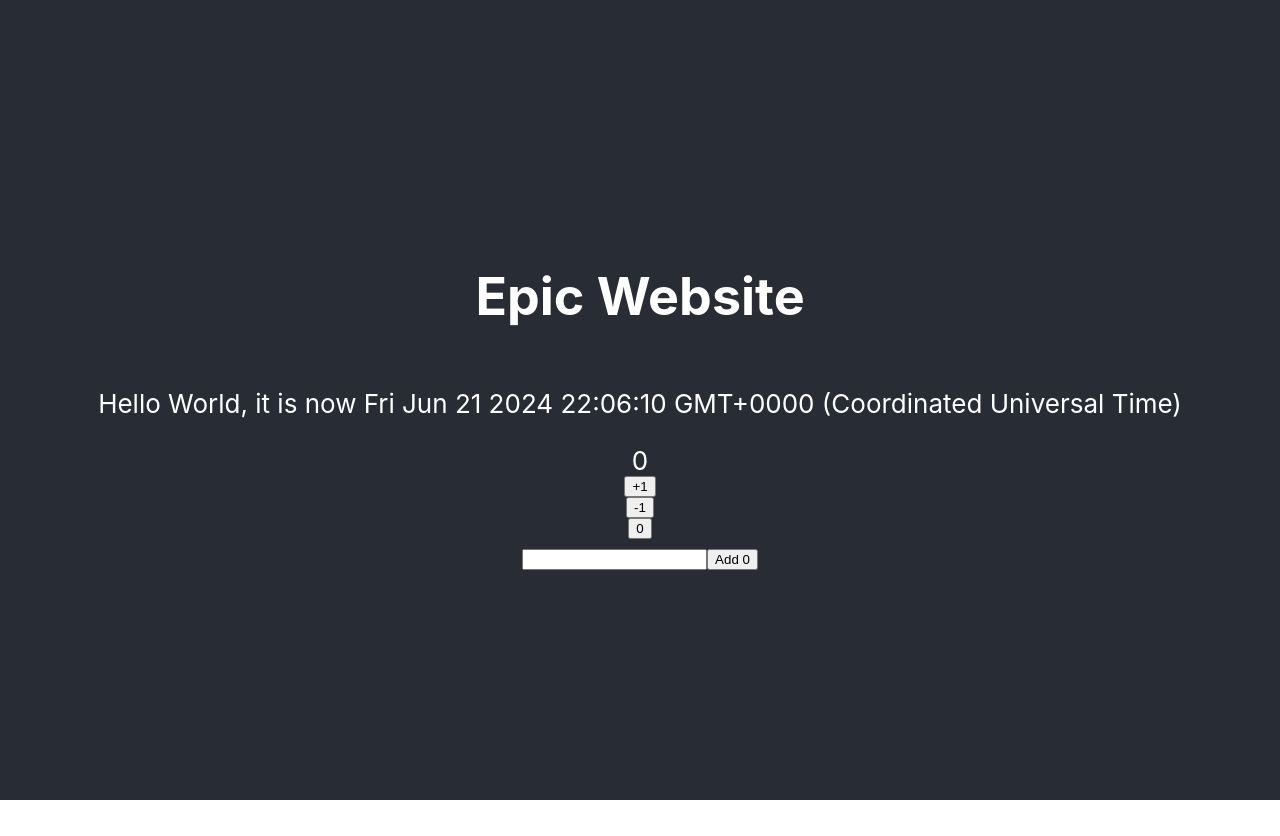
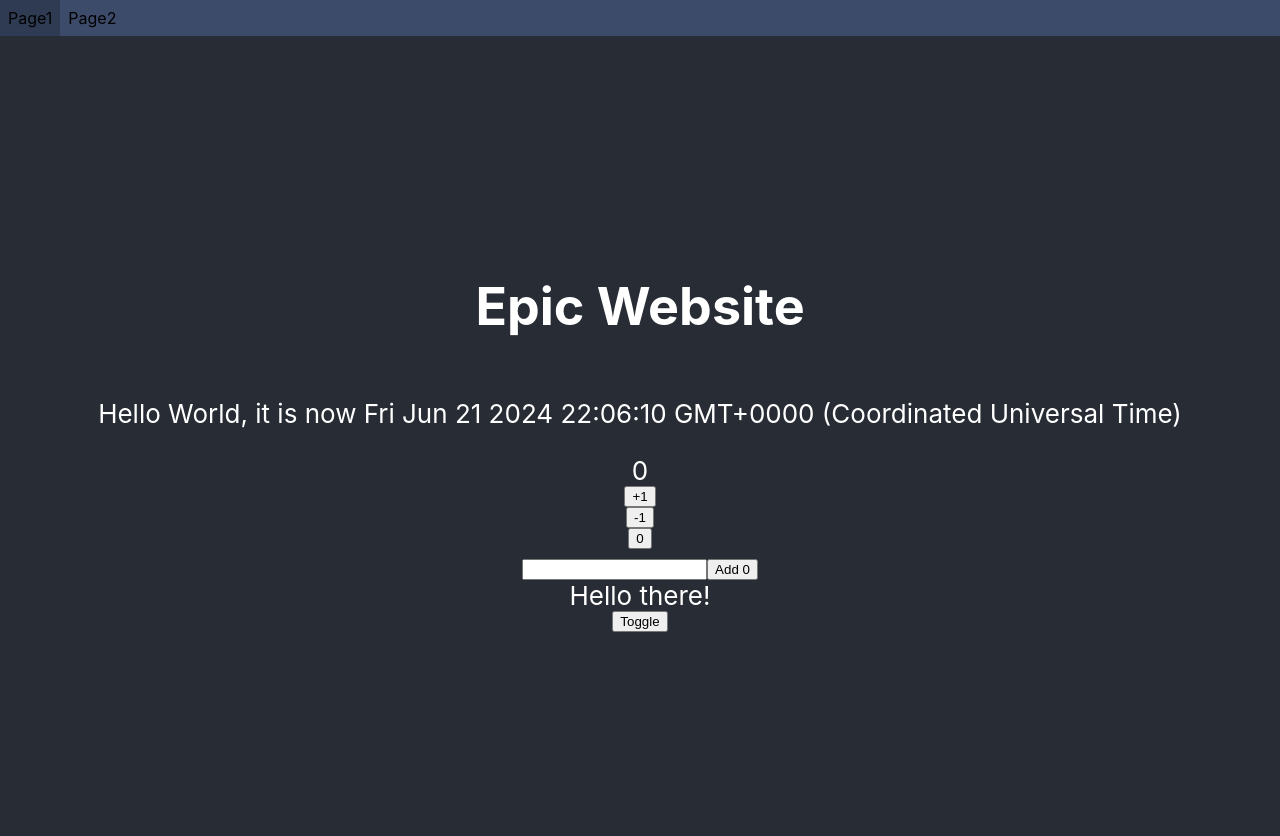
Before and after one commit to YifeiX03/YifeiX03.github.io, a React (Create React App) app: page / in a window 1280 px wide. Before the commit the page ends 800 px from the top, so only its background shows below. Built offline with nearby package versions, Linux system fonts and the light colour scheme.

Commit message:
created a navbar and a second screen

```diff
--- a/src/App.css
+++ b/src/App.css
@@ -36,3 +36,21 @@
     transform: rotate(360deg);
   }
 }
+
+.Navbar {
+  list-style-type: none;
+  margin: 0;
+  padding: 0;
+  overflow: hidden;
+  background-color: #3c4b6a;
+}
+
+.Navbar-element {
+  float: left;
+  display: block;
+  padding: 8px;
+}
+
+.Navbar-element:hover {
+  background-color: #2f3b53;
+}
--- a/src/App.tsx
+++ b/src/App.tsx
@@ -32,6 +32,9 @@ const AddForm = ({ func, amount }: any) => {
       func(num);
     }
   }
+  if (isNaN(value)) {
+    setValue(0);
+  }
   return (
     <div>
       <input
@@ -44,17 +47,31 @@ const AddForm = ({ func, amount }: any) => {
 };
 
 console.log("Hello");
+// setTimeout(() => setCounter(counter + 1), 1000);
+// const increaseByOne = () => setCounter(counter + 1);
+// const decreaseByOne = () => setCounter(counter - 1);
+// const setToZero = () => setCounter(0);
 
-function App() {
+const Navbar = ({ setScreen }: any) => {
+  return (
+    <ul className="Navbar">
+      <li className="Navbar-element" onClick={() => setScreen(0)}>
+        Page1
+      </li>
+      <li className="Navbar-element" onClick={() => setScreen(1)}>
+        Page2
+      </li>
+    </ul>
+  );
+};
+
+const TestApp = () => {
   const [counter, setCounter] = useState(0);
   const setToValue = (newValue: any) => () => {
     console.log("value now: ", newValue);
     setCounter(newValue);
   };
-  // setTimeout(() => setCounter(counter + 1), 1000);
-  // const increaseByOne = () => setCounter(counter + 1);
-  // const decreaseByOne = () => setCounter(counter - 1);
-  // const setToZero = () => setCounter(0);
+  const [show, setShow] = useState(true);
   return (
     <div className="App">
       <header className="App-header">
@@ -65,7 +82,29 @@ function App() {
         <Button onClick={setToValue(counter - 1)} text="-1" />
         <Button onClick={setToValue(0)} text="0" />
         <AddForm func={setCounter} amount={counter} />
+        {show == true && <span>Hello there!</span>}
+        <button onClick={() => setShow(!show)}>Toggle</button>
       </header>
+    </div>
+  );
+};
+
+const FunScreen = () => {
+  return (
+    <div className="App">
+      <header className="App-header">Not implemented yet :/</header>
+      <div>Ya</div>
+    </div>
+  );
+};
+
+function App() {
+  const [screen, setScreen] = useState(0);
+  return (
+    <div>
+      <Navbar setScreen={setScreen} />
+      {screen == 0 && <TestApp />}
+      {screen == 1 && <FunScreen />}
     </div>
   );
 }
```
